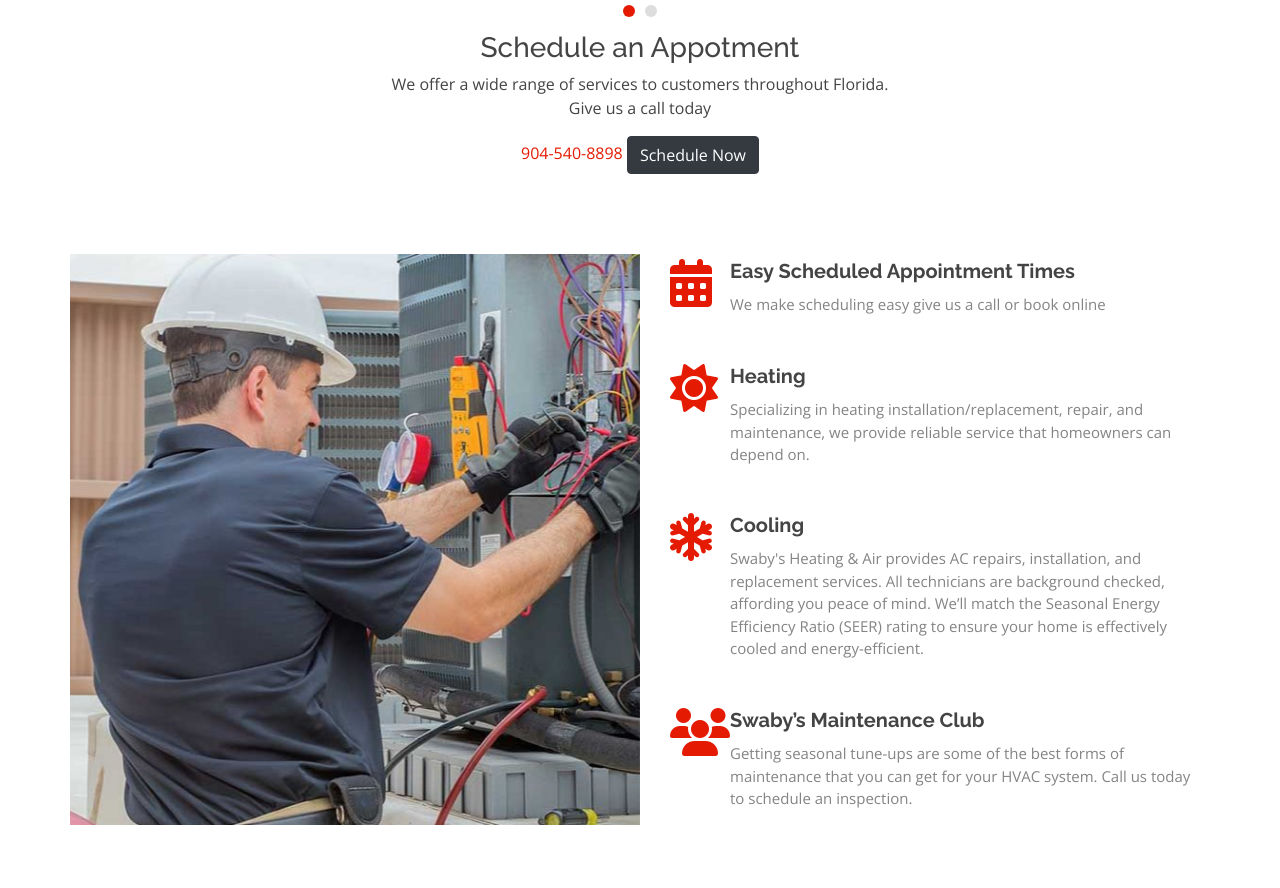
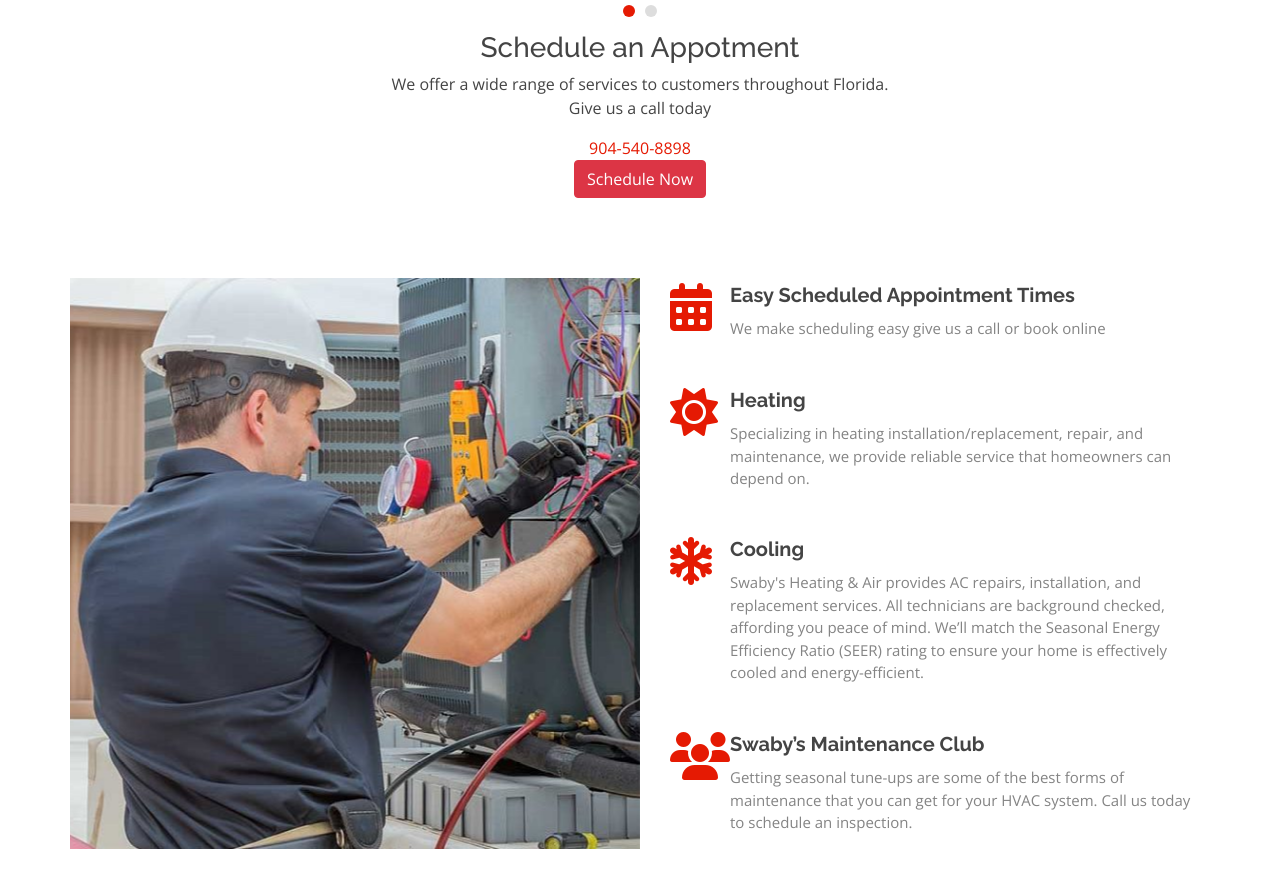
Before and after one commit to Sammy-Jean/Swabys-Air, a plain HTML site: page index.html in a window 1280 px wide. Shown: the part 1360-2248 px from the top of the page. Drawn offline with nearby package versions, Linux system fonts and the light colour scheme.

Commit message:
style btn

```diff
--- a/index.html
+++ b/index.html
@@ -174,8 +174,8 @@
 
           <h3>Schedule an Appotment</h3>
           <p>We offer a wide range of services to customers throughout Florida. <br />Give us a call today</p>
-          <a class="cta-btn" href="tel: 9045408898"> 904-540-8898 </a>
-          <a href="https://book.housecallpro.com/book/Swabys-Heating--Air/5200285619774844839d2347964eb51d" <button type="button" class="btn btn-dark btn-md">Schedule Now</button></a>
+          <a class="cta-btn" href="tel: 9045408898"> 904-540-8898 </a><br />
+          <a href="https://book.housecallpro.com/book/Swabys-Heating--Air/5200285619774844839d2347964eb51d" <button type="button" class="btn btn-danger btn-md">Schedule Now</button></a>
         </div>
 
       </div>
```
